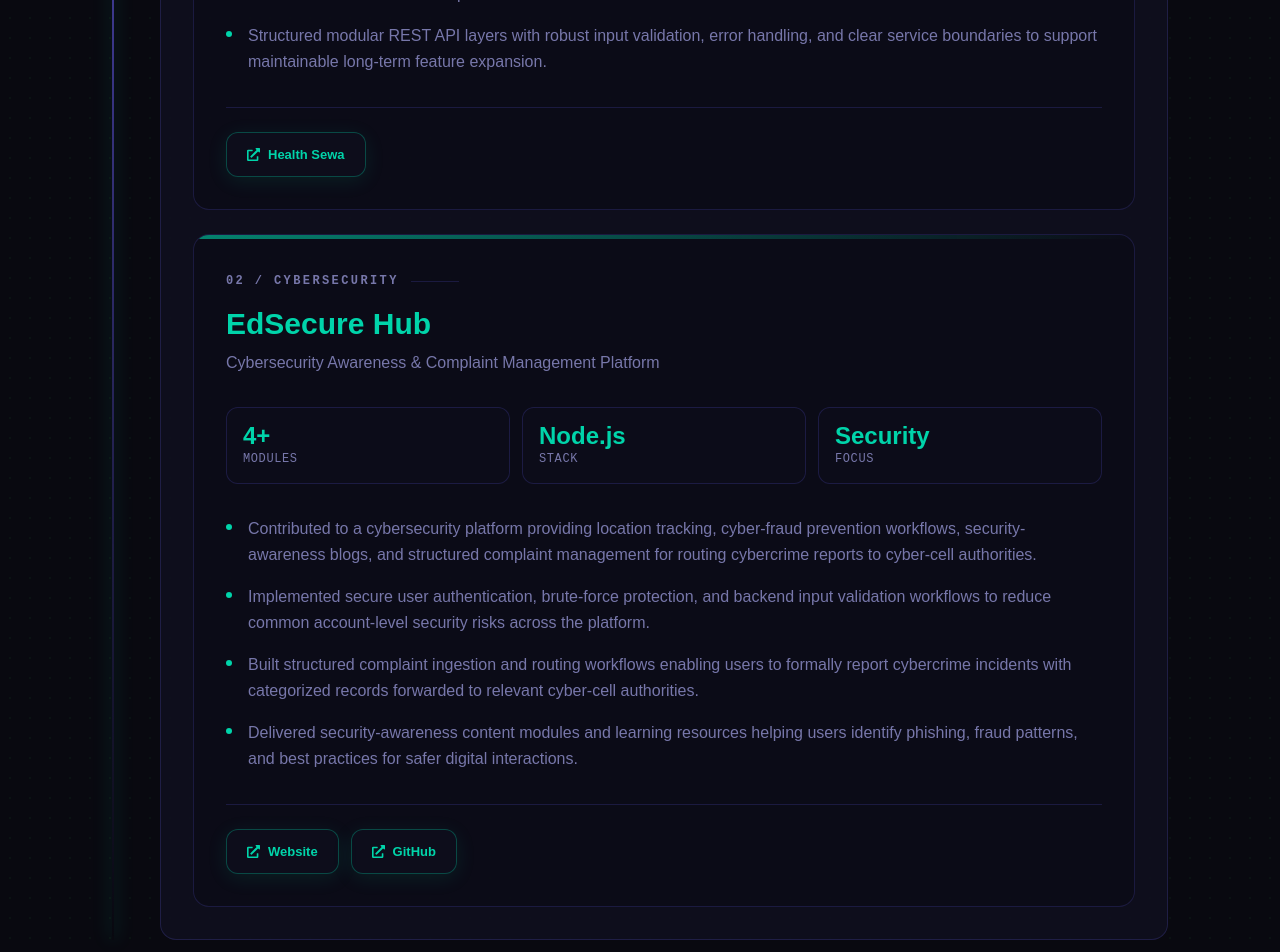
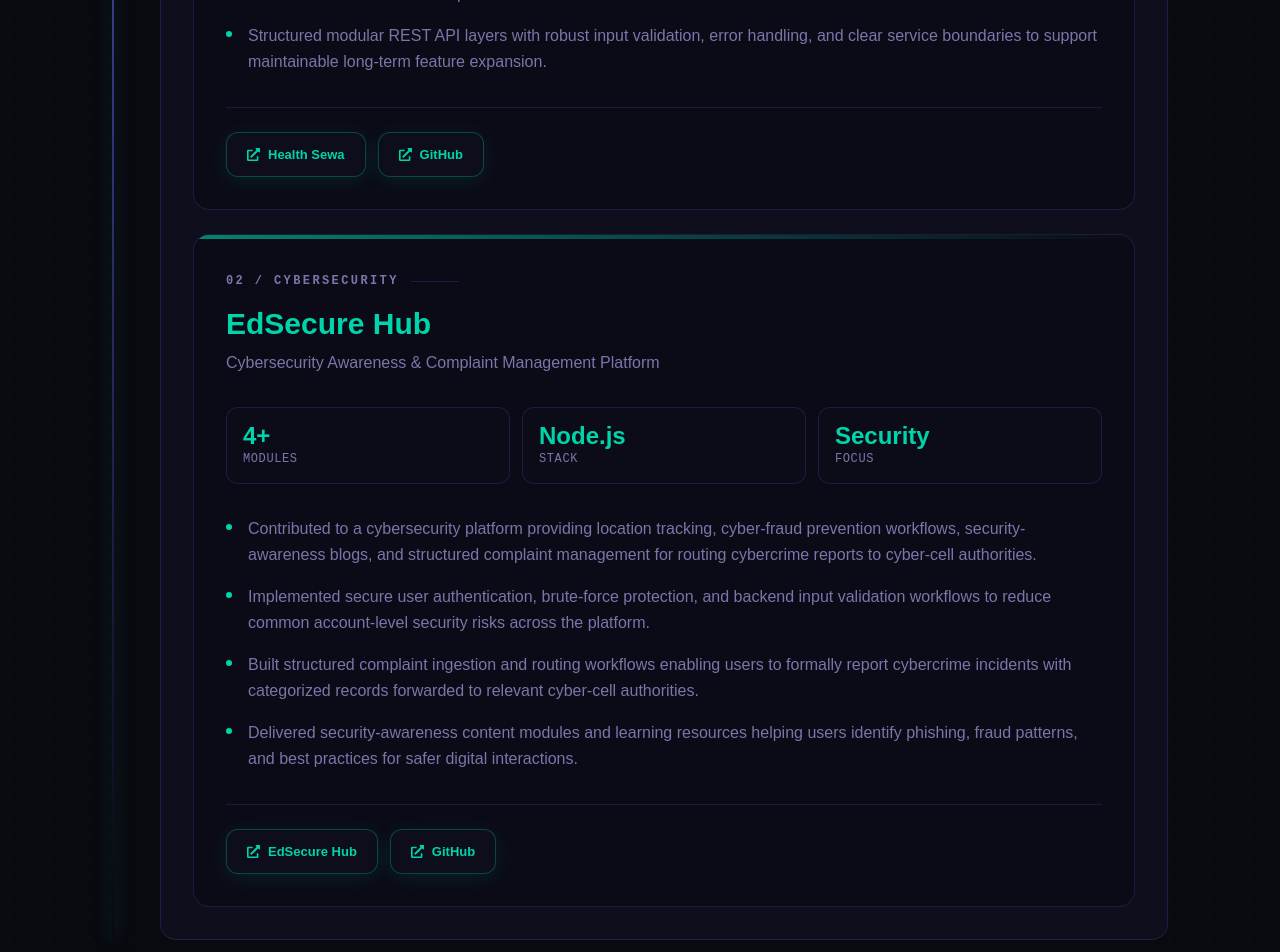
Before and after one commit to Smiling-Hacker01/Portfolio-VSK, a React (Vite) app: page / in a window 1280 px wide. Shown: the part 4960-5912 px from the top of the page. Built offline with nearby package versions, Linux system fonts and the light colour scheme; no server answers.

Commit message:
chore(link):Updated the link and module for the projects

```diff
--- a/src/data/portfolio.ts
+++ b/src/data/portfolio.ts
@@ -143,7 +143,8 @@
             "Structured modular REST API layers with robust input validation, error handling, and clear service boundaries to support maintainable long-term feature expansion."
           ],
           links: [
-            { label: "Health Sewa", url: "https://healthsewa1.netlify.app/userregister/signup", type: "website" }
+            { label: "Health Sewa", url: "https://healthsewa1.netlify.app/userregister/signup", type: "website" },
+            { label: "GitHub", url: "https://github.com/Smiling-Hacker01/Health-Sewa-Backend", type: "github" }
           ],
         },
         {
@@ -162,8 +163,8 @@
             "Delivered security-awareness content modules and learning resources helping users identify phishing, fraud patterns, and best practices for safer digital interactions."
           ],
           links: [
-            { label: "Website", url: "https://ed-secure-hub.vercel.app/", type: "website" },
-            { label: "GitHub", url: "https://github.com/Smiling-Hacker01", type: "github" }
+            { label: "EdSecure Hub", url: "https://ed-secure-hub.vercel.app/", type: "website" },
+            { label: "GitHub", url: "https://github.com/Smiling-Hacker01/Ed-Secure-Hub", type: "github" }
           ],
         },
       ],
```
